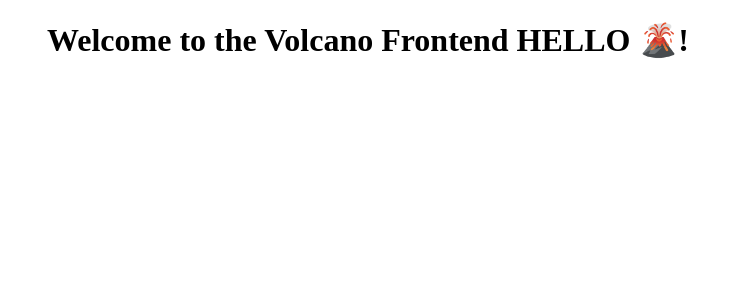
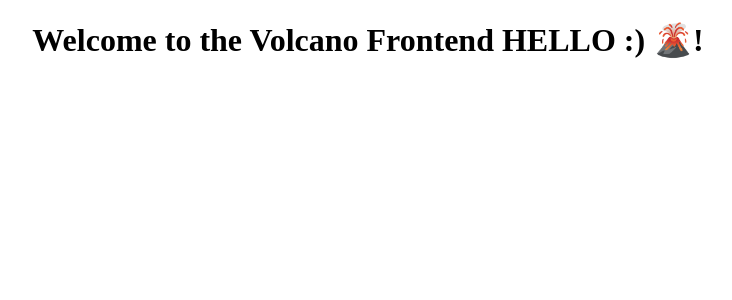
Before and after one commit to dankearney/Volcano, an Angular app: page / in a window 1280 px wide. Shown: the top 300 px of the page, without its empty margins (272-1004 px from the left). Built offline with nearby package versions, Linux system fonts and the light colour scheme.

Commit message:
First Commit

```diff
--- a/src/app/app.component.ts
+++ b/src/app/app.component.ts
@@ -6,5 +6,5 @@ import { Component } from '@angular/core';
   styleUrls: ['./app.component.css']
 })
 export class AppComponent {
-  title = 'Volcano Frontend HELLO 🌋';
+  title = 'Volcano Frontend HELLO :) 🌋';
 }
```
